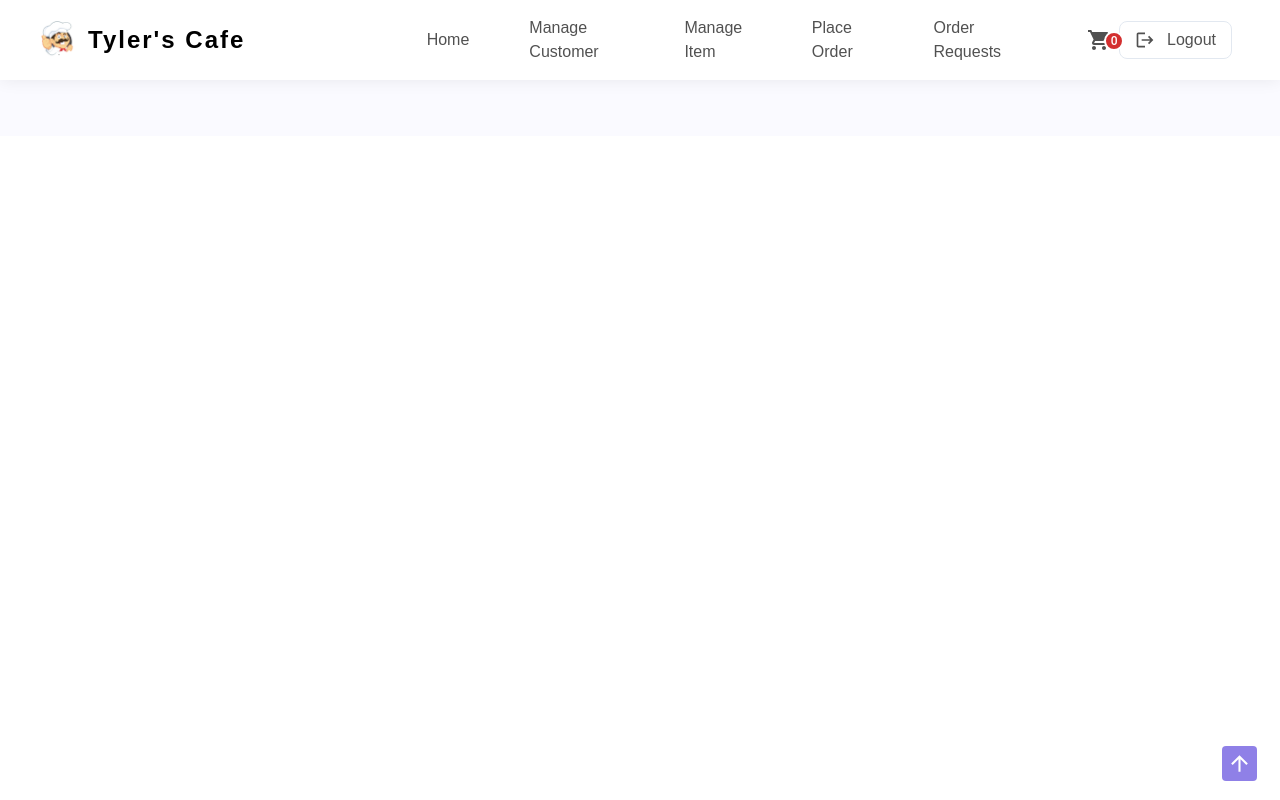
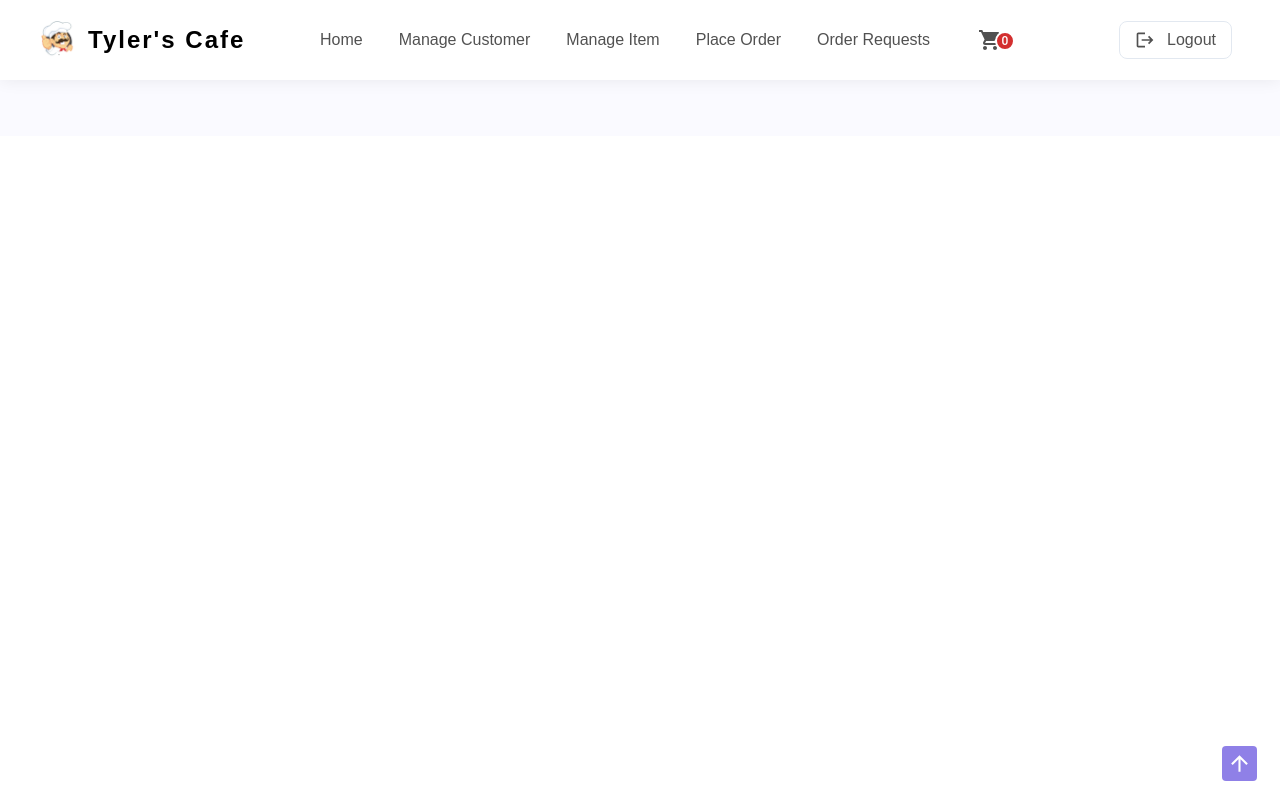
Before and after one commit to AshanSandeep06/Food-Shop-System, a React (Create React App) app in the folder frontend/: page / in a window 1280 px wide. Built offline with nearby package versions, Linux system fonts and the light colour scheme.

Commit message:
Content Updated

```diff
--- a/frontend/src/components/Header/Header.tsx
+++ b/frontend/src/components/Header/Header.tsx
@@ -137,7 +137,7 @@ const Header = (props: HeaderProps) => {
     // <!--Header-->
     // backdrop-blur-md  bg-[hsla(0,0%,100%,.4)]
     <header className="flex w-full h-20 !text-[rgb(81,81,81)] z-10 fixed top-0">
-      <div className="w-1/3 h-full flex items-center gap-2.5 pl-[38px]">
+      <div className="w-1/4 h-full flex items-center gap-2.5 pl-[38px]">
         <img src={logo} alt="UserImage" className="w-10 h-10" />
         <NavLink to={"/home"}>
           <h1
@@ -149,10 +149,10 @@ const Header = (props: HeaderProps) => {
         </NavLink>
       </div>
 
-      <div className="w-2/3 h-full flex justify-between pr-12">
+      <div className="w-3/4 h-full flex justify-between pr-12">
         <ul
           id="optionList"
-          className="h-full flex items-center justify-start gap-[60px] pt-1"
+          className="h-full flex items-center justify-start gap-[36px] pt-1"
         >
           {props.links.map((resource, index) => (
             <NavLink
```
